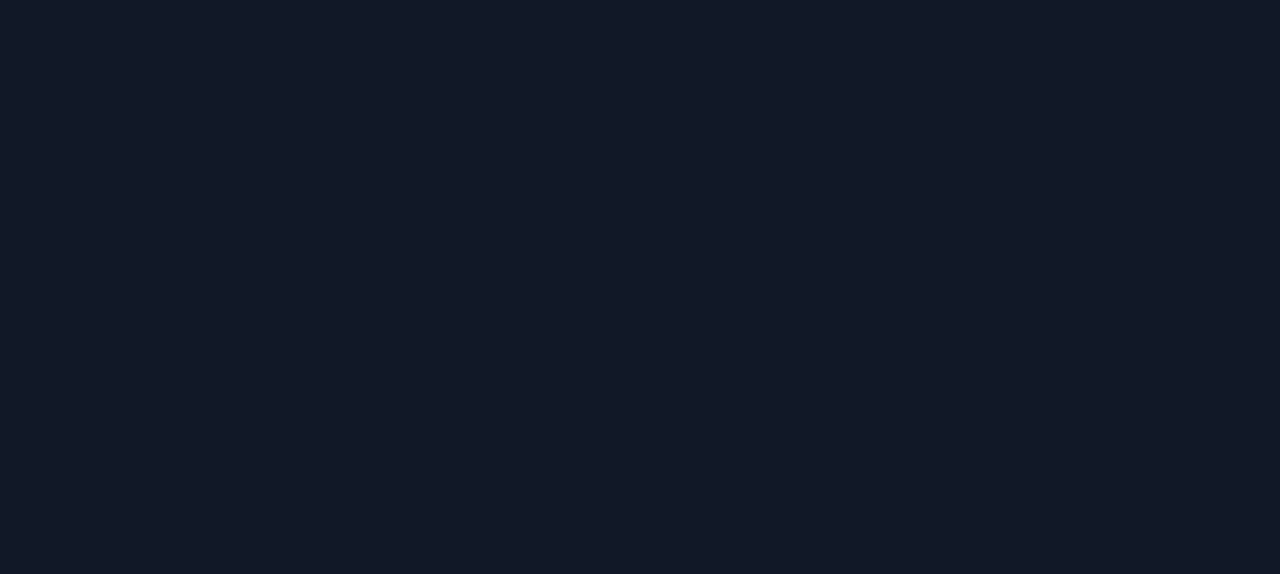
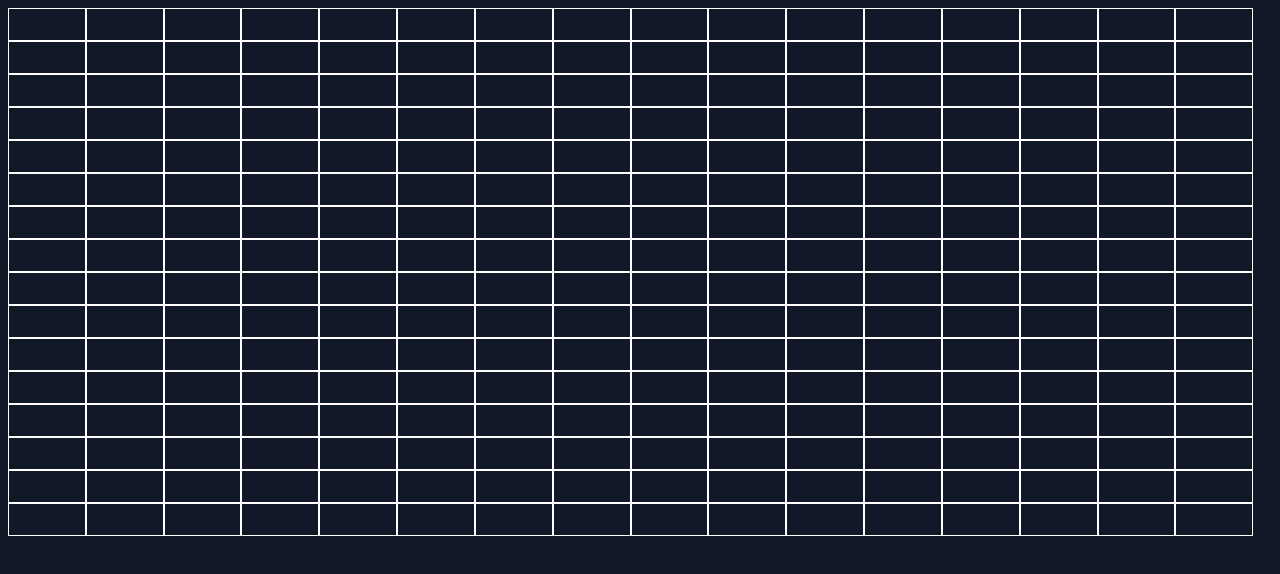
Before and after one commit to reallemon/etch-a-sketch, a plain HTML site: page index.html in a window 1280 px wide. Drawn offline with Linux system fonts and the light colour scheme.

Commit message:
Basic generation for arbitrary canvas sizes and basic styling

```diff
--- a/index.js
+++ b/index.js
@@ -0,0 +1,25 @@
+const canvas = document.querySelector('#canvas');
+const canvasHeight = 500;
+
+function resetCanvas() {
+  while (canvas.firstChild) {
+    canvas.removeChild(canvas.firstChild);
+  }
+}
+
+function createPixels(squareSize) {
+  const pixelPercentage = Math.floor(100 / squareSize);
+  const pixelHeight = Math.floor(canvasHeight / squareSize);
+  resetCanvas();
+
+  for (let i = 0; i < squareSize * squareSize; i++) {
+    const pixel = document.createElement('div');
+    pixel.classList.add('canvas-pixel');
+    pixel.style.flex = `0 0 ${pixelPercentage}%`;
+    pixel.style.height = `${pixelHeight}px`;
+
+    canvas.appendChild(pixel);
+  }
+}
+
+createPixels(16);
--- a/style.css
+++ b/style.css
@@ -2,3 +2,12 @@ body {
   background-color: #111827;
   color: white;
 }
+
+#canvas {
+  display: flex;
+  flex-wrap: wrap;
+}
+
+.canvas-pixel {
+  border: 1px solid white;
+}
```
